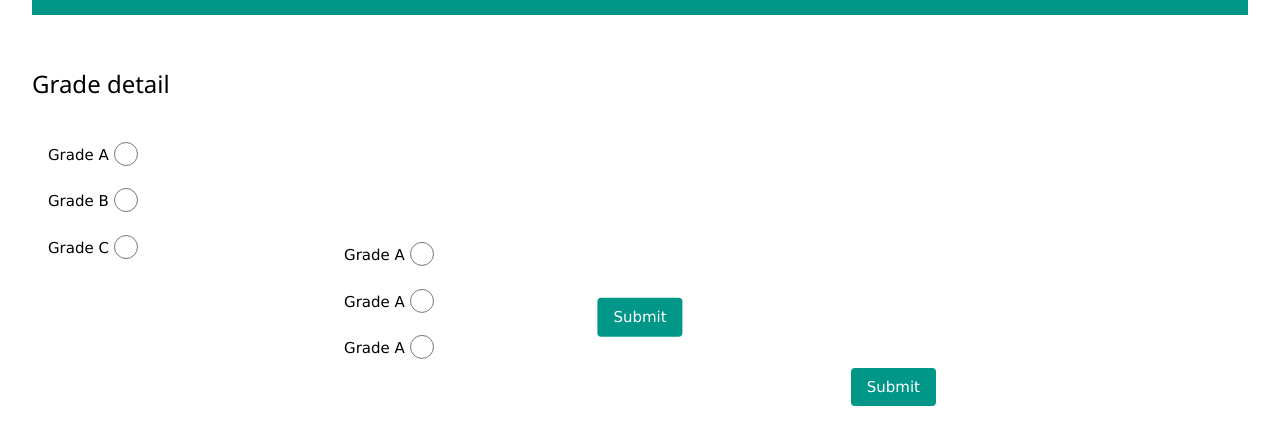
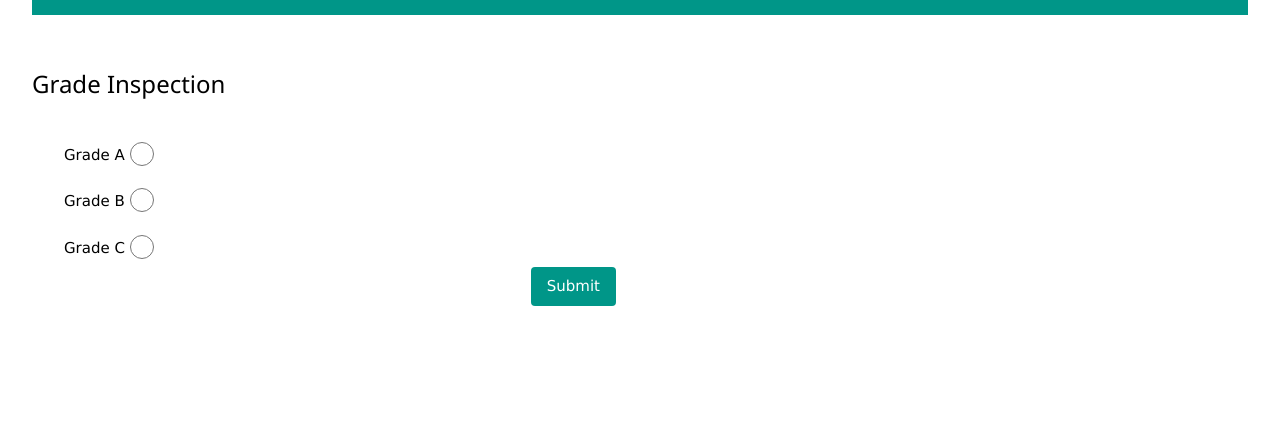
Before and after one commit to Rayhan09/factory, a plain HTML site: page factory/try.html in a window 1280 px wide. Shown: the part 83-528 px from the top of the page. Drawn offline with nearby package versions, Linux system fonts and the light colour scheme.

Commit message:
7/12 2st

```diff
--- a/factory/try.html
+++ b/factory/try.html
@@ -14,7 +14,7 @@
             <div class="w3-modal-content w3-animate-zoom">
                 <div class="w3-container w3-teal">
                     <span onclick="document.getElementById('create').style.display='none'" class="w3-button w3-right w3-medium w3-margin-top"><i class="fa fa-remove"></i></span>
-                    <h2>Grade Information</h2>
+                    <h2>Grade Inspection</h2>
                 </div>
                 <div class="w3-panel">
                     <div class="w3-row-padding">
@@ -35,34 +35,20 @@
 
     <div class="w3-responsive  w3-row-padding w3-panel">
         <div class="w3-rest w3-panel">
-            <h3>Grade detail</h3>
+            <h3>Grade Inspection </h3>
         </div>
-        <div class="w3-panel">
-            <div class="w3-padding">
-                Grade A <input class="w3-radio" type="radio" name="grade_name" value="Grade_A">
-            </div>
-
-            <div class="w3-padding">
-                Grade B <input class="w3-radio" type="radio" name="grade_name" value="Grade_B">
-            </div>
-
-            <div class="w3-padding">
-                Grade C <input class="w3-radio" type="radio" name="grade_name" value="Grade_C">
-            </div>
-        </div>
-
-        <div class="w3-model-container ">
+        <div class="w3-model-container">
             <div class="w3-panel">
                 <div class="w3-row-padding">
-                    <div class="w3-half w3-quarter w3-display-middle">
+                    <div class="w3-half w3-quarter">
                         <div class="w3-padding w3-twothird">
                             Grade A <input class="w3-radio" type="radio" name="grade_name" value="Grade_A">
                         </div>
                         <div class="w3-padding w3-twothird">
-                            Grade A <input class="w3-radio" type="radio" name="grade_name" value="Grade_A">
+                            Grade B <input class="w3-radio" type="radio" name="grade_name" value="Grade_B">
                         </div>
                         <div class="w3-padding w3-twothird">
-                            Grade A <input class="w3-radio" type="radio" name="grade_name" value="Grade_A">
+                            Grade C <input class="w3-radio" type="radio" name="grade_name" value="Grade_C">
                         </div>
                         <div class="w3-container ">
                             <button class="w3-button w3-round w3-teal w3-right"> Submit </button>
@@ -72,12 +58,8 @@
                 </div>
             </div>
         </div>
+    </div>
 
-
-    </div>
-    <div class="w3-container ">
-        <button class="w3-button w3-round w3-teal w3-display-middle"> Submit </button>
-    </div>
 
 </body>
 </html>
```
Also changed, not shown: factory/grade.html (added, +60 -0 lines), factory/index.html (+1 -1 lines).
